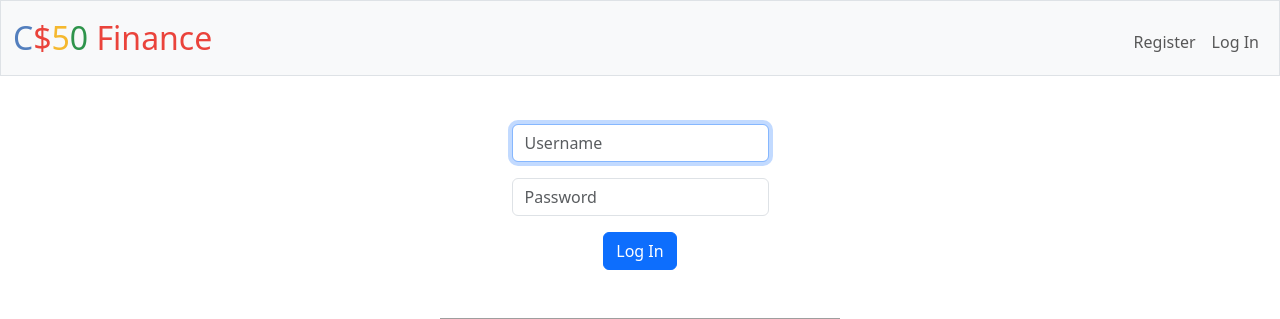
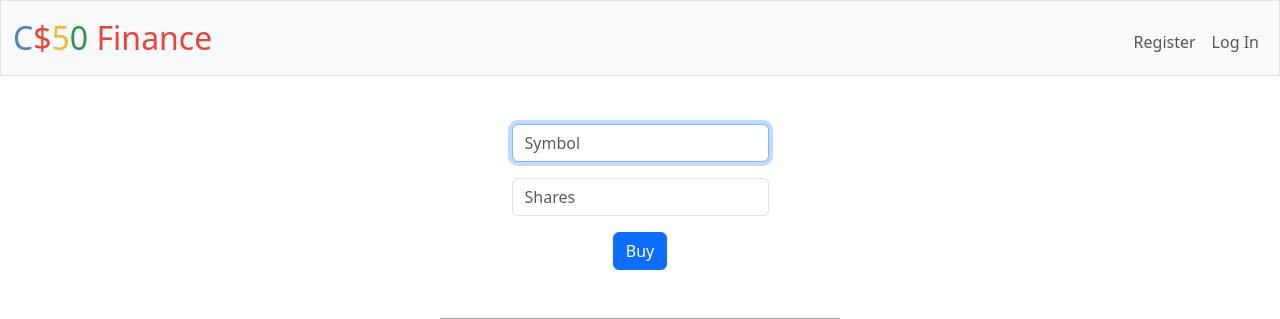
Before and after one commit to edison9733/cs50x-2025, a Python web app: template finance/templates/buy.html in a window 1280 px wide. Shown: the top 319 px of the page. Run offline with Jinja, Linux system fonts and the light colour scheme; the template is opened without the code that fills it, so the values that code supplies are empty; grey boxes are pictures that could not be loaded.

Commit message:
Tue, Jul 22, 2025, 8:10 AM +08:00

```diff
--- a/finance/app.py
+++ b/finance/app.py
@@ -46,6 +46,7 @@ def index():
 def buy():
     If request.method == "POST":
         symbol = request.form.get("symbol").upper()
+        shares = request.form.get("shares")
 
     else:
         return render_template("buy.html")
--- a/finance/templates/buy.html
+++ b/finance/templates/buy.html
@@ -7,11 +7,11 @@
 {% block main %}
     <form action="/buy" method="post">
         <div class="mb-3">
-            <input autocomplete="off" autofocus class="form-control mx-auto w-auto" name="username" placeholder="Username" type="text">
+            <input autocomplete="off" autofocus class="form-control mx-auto w-auto" name="symbol" placeholder="Symbol" type="text">
         </div>
         <div class="mb-3">
-            <input class="form-control mx-auto w-auto" name="password" placeholder="Password" type="password">
+            <input class="form-control mx-auto w-auto" name="shares" placeholder="Shares" type="text">
         </div>
-        <button class="btn btn-primary" type="submit">Log In</button>
+        <button class="btn btn-primary" type="submit">Buy</button>
     </form>
 {% endblock %}
```
